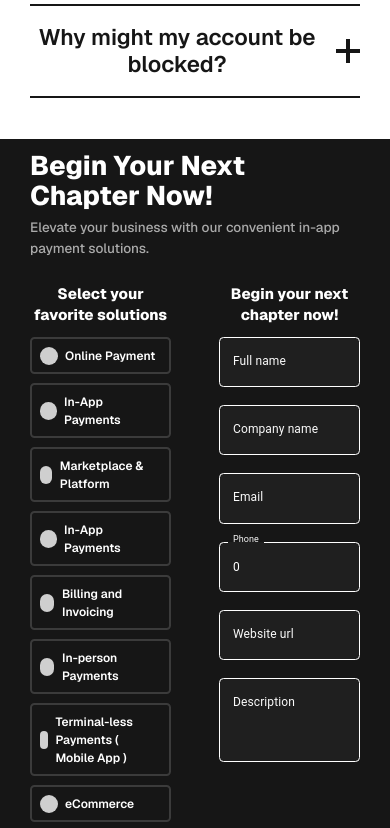
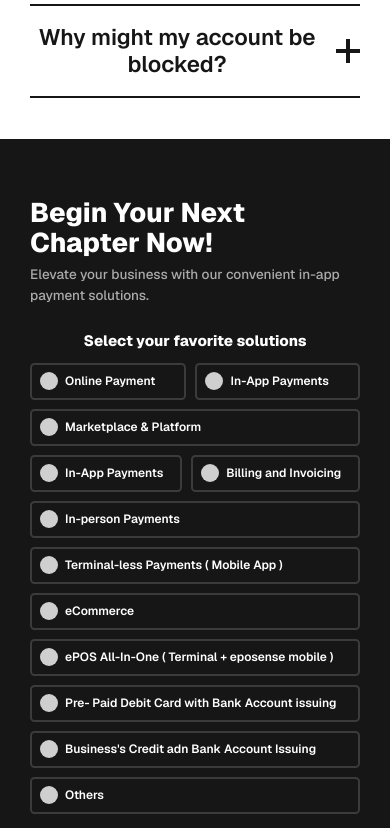
Before and after one commit to arshaan-abh/payments-landing, a Next.js app: page / in a window 390 px wide. Shown: the part 8280-9108 px from the top of the page. Built offline with nearby package versions, Linux system fonts and the light colour scheme.

Commit message:
Make form section responsive

```diff
--- a/app/_components/button/index.tsx
+++ b/app/_components/button/index.tsx
@@ -1,18 +1,25 @@
 "use client";
-import type { FC, MouseEventHandler, ReactNode } from "react";
+import type { FC, MouseEventHandler, ReactNode, RefObject } from "react";
 
 interface ButtonProps {
+	customRef?: RefObject<HTMLButtonElement>;
 	children?: ReactNode;
 	white?: boolean;
 	clickHandler?: MouseEventHandler<HTMLButtonElement>;
 }
 
-const Button: FC<ButtonProps> = ({ children, white, clickHandler }) => {
+const Button: FC<ButtonProps> = ({
+	children,
+	white,
+	clickHandler,
+	customRef,
+}) => {
 	const variableClassNames = white
 		? "text-primary bg-white"
 		: "text-white bg-primary";
 	return (
 		<button
+			ref={customRef}
 			onClick={clickHandler}
 			className={`${variableClassNames} py-3 px-8 rounded-md text-base font-bold whitespace-nowrap`}
 		>
--- a/app/_components/form/index.tsx
+++ b/app/_components/form/index.tsx
@@ -7,6 +7,8 @@ import { EnquireRequest } from "@/app/@types/enquireRequest";
 import FormSection from "./form";
 import Checkbox from "./Checkbox";
 import Button from "../button";
+import useSlider from "../features-seven/Slider";
+import useResponsiveState from "../features-one/useResponsiveState";
 const schema = object({
 	name: string().required("This field is required."),
 	companyName: string().required("This field is required."),
@@ -77,17 +79,19 @@ function Form() {
 			});
 	};
 
-	return (
-		<div className="w-full h-full px-10 lg:px-20 xl:px-30 xl:max-w-screen-1.5xl flex flex-col items-center">
-			<div className="grow min-h-[1rem]" />
-			<h3 className="text-4xl font-extrabold mb-2">
-				Begin Your Next Chapter Now!
-			</h3>
-			<p className="text-lg font-medium text-gray-400 mb-8">
-				Elevate your business with our convenient in-app payment solutions.
-			</p>
-			<div className="flex w-full justify-evenly gap-16 mb-2.5">
-				<div className="flex flex-col basis-1/2">
+	const visibleSlidesNumber = useResponsiveState({
+		defaultState: 1,
+		breakpoints: [{ breakpoint: 768, state: 2 }],
+	});
+
+	const gapInRem = useResponsiveState({
+		defaultState: 0,
+		breakpoints: [{ breakpoint: 768, state: 2.5 }],
+	});
+
+	const [slider, _, nextButtonRef] = useSlider({
+		children: [
+			<div className="flex flex-col basis-1/2" key={0}>
 				<p className="text-xl text-secondary font-extrabold text-center mb-4">
 					Select your favorite solutions
 				</p>
@@ -113,10 +117,30 @@ function Form() {
 						style={{ resize: "none" }}
 					></textarea>
 				)}
-				</div>
-				<FormSection control={control} errors={errors} />
-			</div>
-			<Button clickHandler={handleFormSubmit} white>
+			</div>,
+			<FormSection control={control} errors={errors} key={1} />,
+		],
+		gapInRem,
+		visibleSlidesNumber,
+	});
+
+	return (
+		<div className="w-full h-full px-10 lg:px-20 xl:px-30 xl:max-w-screen-1.5xl flex flex-col items-center">
+			<div className="grow min-h-[1rem]" />
+			<h3 className="text-4xl font-extrabold mb-2">
+				Begin Your Next Chapter Now!
+			</h3>
+			<p className="text-lg font-medium text-gray-400 mb-8">
+				Elevate your business with our convenient in-app payment solutions.
+			</p>
+			<div className="flex mb-2.5">{slider}</div>
+			<Button
+				customRef={nextButtonRef}
+				clickHandler={() => {
+					handleFormSubmit();
+				}}
+				white
+			>
 				Enquire Now
 			</Button>
 			<div className="grow-2 min-h-[1rem]" />
```
Lines whose indentation alone changed are shown as unchanged.
